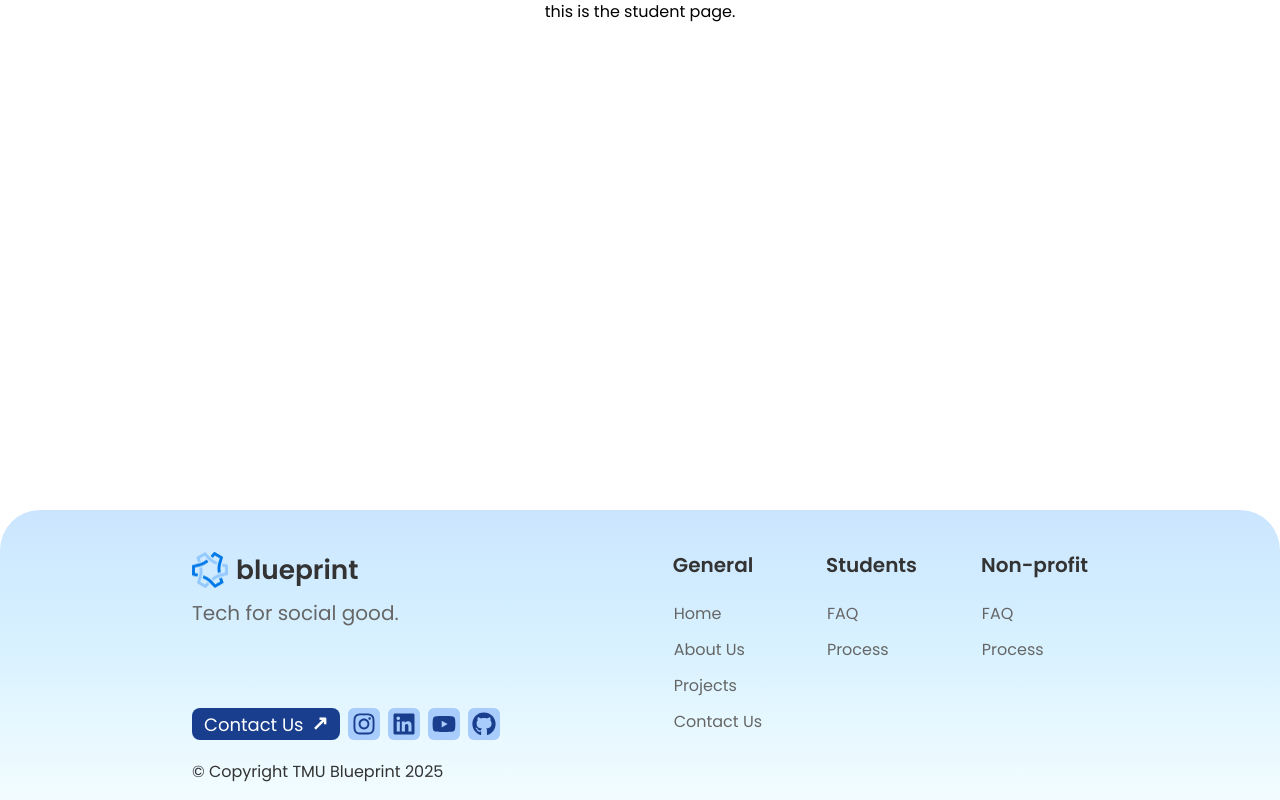
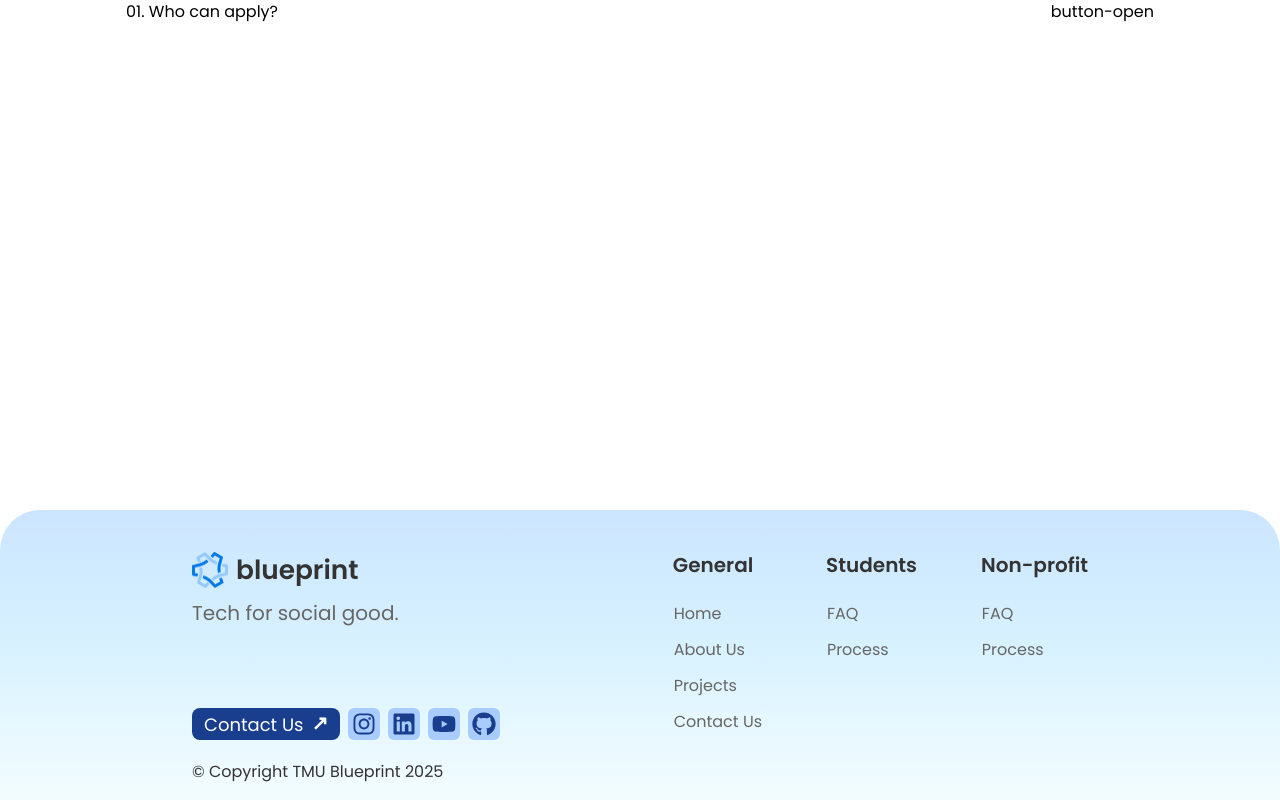
Before and after one commit to tmublueprint/bp-website, a React (Vite) app: page /student in a window 1280 px wide. Built offline with nearby package versions, Linux system fonts and the light colour scheme.

Commit message:
add functionality for dropdown

```diff
--- /dev/null
+++ b/src/components/StudentPage/QuestionCard.tsx
@@ -0,0 +1,25 @@
+import { useState } from "react";
+
+function QCard() {
+    const [open, setOpen] = useState(false);
+
+    function onOpen(openState : boolean){
+        setOpen(openState);
+    }
+
+    return (
+        <div className="max-w-[1028px] w-full">
+            <div className="flex justify-between">
+                <h2>01. Who can apply?</h2>
+                {!open && (<button onClick={() => onOpen(true)}>button-open</button>)}
+            </div>
+            {open && (<div className="flex justify-between mt-4">
+                <p>Any TMU student, regardless of year, program, or experience level.</p>
+                <button className="btn btn-blue" onClick={() => onOpen(false)}>button-close</button>
+            </div>
+            )}
+        </div>
+    )
+}
+
+export default QCard;
--- a/src/pages/Students/StudentPage.tsx
+++ b/src/pages/Students/StudentPage.tsx
@@ -1,7 +1,9 @@
+import QCard from '../../components/StudentPage/QuestionCard';
+
 function StudentPage() {
     return (
         <>
-            this is the student page.
+            <QCard />
         </>
     )
 }
```
Also changed, not shown: src/components/StudentPage/FAQ.tsx (added, +9 -0 lines).
